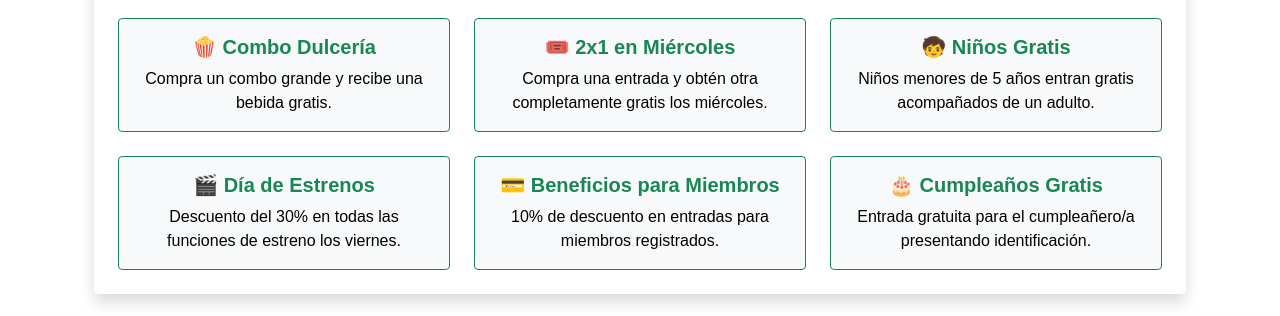
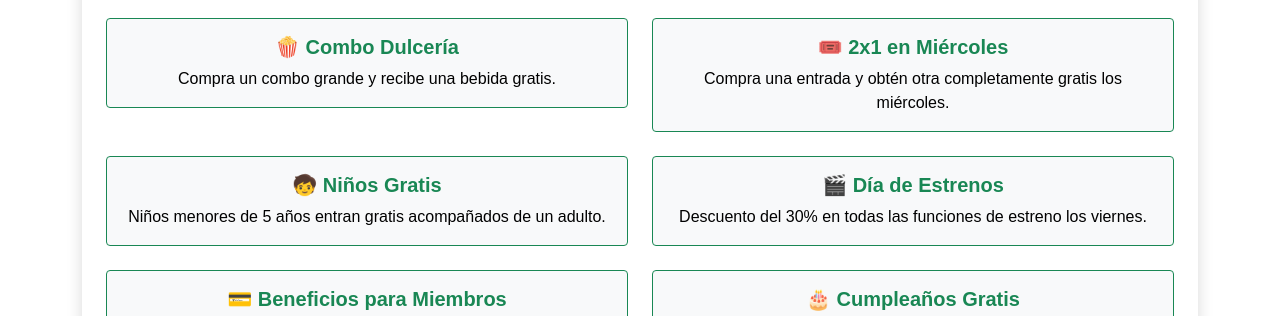
Before and after one commit to Jonixmax/Proyecto-FASE-2, a plain HTML site: page promociones.html in a window 1280 px wide. Shown: the part 191-507 px from the top of the page. Drawn offline with nearby package versions, Linux system fonts and the light colour scheme.

Commit message:
Update promociones.html

```diff
--- a/promociones.html
+++ b/promociones.html
@@ -49,13 +49,12 @@
         </div>
     </nav>
 
-     <div class="container my-5">
 <div class="container my-5">
     <div class="card shadow p-4 border-0">
         <h2 class="text-center mb-4 border-bottom pb-2 text-success fw-bold">
             🎉 Promociones Especiales
         </h2>
-        <div class="row row-cols-1 row-cols-md-3 g-4">
+        <div class="row row-cols-1 row-cols-md-2 g-4">
             <div class="col">
                 <div class="card text-center bg-light border-success">
                     <div class="card-body">
@@ -108,6 +107,7 @@
     </div>
 </div>
 
+
 <div class="container text-center my-5">
     <h2 class="text-success fw-bold">📝 ¿Quieres sugerir una película?</h2>
     <p>Escribe el título de la película que te gustaría ver en Cine Olimpo.</p>
```
